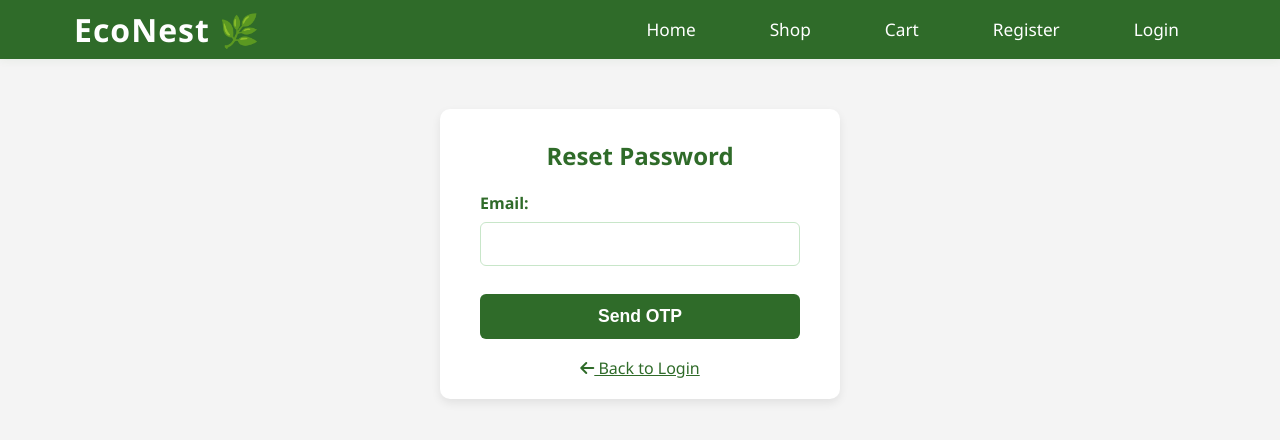
After one commit to SteveRonald/E-commerce-website, a PHP site: page /e-commerce/reset_password.php in a window 1280 px wide. The commit adds this page. Shown: the top 440 px of the page. Run offline with PHP 8.4, Linux system fonts and the light colour scheme; some libraries are stand-ins or nearby versions.

Commit message:
added reset password and send otp functionality

```diff
--- /dev/null
+++ b/modules/reset_password.php
@@ -0,0 +1,279 @@
+<?php
+session_start();
+$host = "localhost";
+$username = "root";
+$password = "";
+$database = "ecommerce";
+$conn = new mysqli($host, $username, $password, $database);
+
+if ($conn->connect_error) {
+    die("Connection failed: " . $conn->connect_error);
+}
+
+$msg = "";
+$success_reset = false;
+
+function generateOTP($length = 6) {
+    return str_pad(random_int(0, 999999), $length, '0', STR_PAD_LEFT);
+}
+
+require_once 'send_otp_mail.php';
+
+// Step 1: Send OTP
+if (isset($_POST["send_otp"])) {
+    $email = trim($_POST["email"]);
+    $check = $conn->prepare("SELECT * FROM users WHERE email = ?");
+    $check->bind_param("s", $email);
+    $check->execute();
+    $result = $check->get_result();
+
+    if ($result->num_rows > 0) {
+        $otp = generateOTP();
+        $expiry = date("Y-m-d H:i:s", time() + 300);
+        $update = $conn->prepare("UPDATE users SET otp_code = ?, otp_expiry = ? WHERE email = ?");
+        $update->bind_param("sss", $otp, $expiry, $email);
+        $update->execute();
+
+        if (sendOTPEmail($email, $otp)) {
+            $_SESSION["email"] = $email;
+            $msg = "OTP sent to your email.";
+        } else {
+            $msg = "❗ Failed to send OTP. Try again.";
+        }
+    } else {
+        $msg = "❗ Email not found.";
+    }
+}
+
+// Step 2: Reset Password
+if (isset($_POST["reset_password"])) {
+    $email = $_SESSION["email"] ?? "";
+    $otp = trim($_POST["otp"]);
+    $new_pass = $_POST["new_password"];
+    $hashed = password_hash($new_pass, PASSWORD_DEFAULT);
+
+    $query = $conn->prepare("SELECT otp_code, otp_expiry FROM users WHERE email = ?");
+    $query->bind_param("s", $email);
+    $query->execute();
+    $res = $query->get_result()->fetch_assoc();
+
+    if ($res) {
+        if ($res["otp_code"] === $otp && strtotime($res["otp_expiry"]) >= time()) {
+            $update = $conn->prepare("UPDATE users SET password_hash = ?, otp_code = NULL, otp_expiry = NULL WHERE email = ?");
+            $update->bind_param("ss", $hashed, $email);
+            $update->execute();
+
+            $msg = "Password reset successful. Redirecting to login page...";
+            $success_reset = true;
+
+            echo "<script>
+                setTimeout(function() {
+                    window.location.href = 'login.php';
+                }, 2500);
+            </script>";
+        } else {
+            $msg = "❗ Invalid or expired OTP.";
+        }
+    } else {
+        $msg = "❗ Email session expired.";
+    }
+}
+
+$conn->close();
+?>
+
+<!DOCTYPE html>
+<html>
+<head>
+    <meta charset="UTF-8">
+    <title>Reset Password | EcoNest</title>
+    <meta name="viewport" content="width=device-width, initial-scale=1.0">
+    <link rel="stylesheet" href="../css/style.css">
+    <link rel="stylesheet" href="https://cdnjs.cloudflare.com/ajax/libs/font-awesome/6.4.0/css/all.min.css">
+    <style>
+        body { background: #f4f4f4; margin:0; }
+        .navbar {
+            width: 100%;
+            background: #2f6b29;
+            padding: 0;
+            margin: 0 0 30px 0;
+            box-shadow: 0 2px 8px rgba(47,107,41,0.06);
+        }
+        .navbar-content {
+            max-width: 1200px;
+            margin: 0 auto;
+            display: flex;
+            align-items: center;
+            justify-content: space-between;
+            padding: 0 24px;
+        }
+        .navbar-logo {
+            font-size: 2em;
+            font-weight: bold;
+            color: #fff;
+            letter-spacing: 1px;
+            font-family: 'Segoe UI', Arial, sans-serif;
+            padding: 0 10px;
+        }
+        .navbar ul {
+            list-style: none;
+            margin: 0;
+            padding: 0;
+            display: flex;
+            align-items: center;
+        }
+        .navbar li {
+            margin: 0;
+        }
+        .navbar a {
+            display: block;
+            color: #fff;
+            text-decoration: none;
+            padding: 18px 22px;
+            font-weight: 500;
+            font-size: 1.08em;
+            border-radius: 4px;
+            transition: background 0.2s;
+        }
+        .navbar a:hover, .navbar .active {
+            color: #FFD700;
+        }
+        .auth-container {
+            max-width: 400px;
+            margin: 50px auto;
+            background: #fff;
+            border-radius: 10px;
+            box-shadow: 0 4px 10px rgba(0,0,0,0.08);
+            padding: 30px 40px 20px 40px;
+        }
+        .auth-container h2 {
+            color: #2f6b29;
+            margin-bottom: 20px;
+            text-align: center;
+        }
+        .auth-container label {
+            font-weight: 600;
+            color: #2f6b29;
+        }
+        .auth-container input[type="email"],
+        .auth-container input[type="password"],
+        .auth-container input[type="text"] {
+            width: 100%;
+            padding: 12px;
+            margin: 8px 0 18px 0;
+            border: 1px solid #c8e6c9;
+            border-radius: 6px;
+            font-size: 1rem;
+        }
+        .auth-container button {
+            width: 100%;
+            background: #2f6b29;
+            color: #fff;
+            border: none;
+            padding: 12px;
+            border-radius: 6px;
+            font-size: 1.1rem;
+            font-weight: bold;
+            cursor: pointer;
+            margin-top: 10px;
+            transition: background 0.3s;
+        }
+        .auth-container button:hover {
+            background: #5d8c56;
+        }
+        .auth-container .msg {
+            color: #27ae60;
+            background: #eafaf1;
+            border: 1px solid #27ae60;
+            border-radius: 5px;
+            padding: 10px;
+            margin-bottom: 15px;
+            text-align: center;
+            font-weight: 600;
+        }
+        .auth-container .error {
+            color: #e74c3c;
+            background: #fbeaea;
+            border: 1px solid #e74c3c;
+            border-radius: 5px;
+            padding: 10px;
+            margin-bottom: 15px;
+            text-align: center;
+            font-weight: 600;
+        }
+        .auth-container p {
+            text-align: center;
+            margin-top: 18px;
+        }
+        .auth-container a {
+            color: #2f6b29;
+            text-decoration: underline;
+        }
+        @media (max-width: 700px) {
+            .auth-container { max-width: 98vw; padding: 18px 5vw 10px 5vw; }
+            .navbar-content { flex-direction: column; align-items: flex-start; padding: 0 8px; }
+            .navbar-logo { font-size: 1.3em; padding: 10px 0 0 0; }
+            .navbar ul { width: 100%; }
+            .navbar a { padding: 14px 10px; font-size: 1em; }
+        }
+    </style>
+</head>
+<body>
+    <nav class="navbar">
+        <div class="navbar-content">
+            <span class="navbar-logo">EcoNest 🌿</span>
+            <ul>
+                <li><a href="../pages/index.html">Home</a></li>
+                <li><a href="../modules/shop_main.php">Shop</a></li>
+                <li><a href="../modules/cart.php">Cart</a></li>
+                <li><a href="../modules/register.php">Register</a></li>
+                <li><a href="../modules/login.php">Login</a></li>
+            </ul>
+        </div>
+    </nav>
+    <div class="auth-container">
+        <h2>Reset Password</h2>
+        <?php
+            // Destroy session only after showing the success message
+            if ($success_reset) {
+                session_unset();
+                session_destroy();
+            }
+        ?>
+        <!-- Step 1: Enter Email -->
+        <?php if (!$success_reset && !isset($_SESSION["email"])): ?>
+            <form method="POST" autocomplete="off">
+                <label>Email:</label>
+                <input type="email" name="email" required>
+                <button type="submit" name="send_otp">Send OTP</button>
+            </form>
+        <!-- Step 2: Enter OTP + New Password -->
+        <?php elseif (!$success_reset): ?>
+            <form method="POST" autocomplete="off">
+                <label>Enter OTP:</label>
+                <input type="text" name="otp" maxlength="6" required>
+
+                <label>New Password:</label>
+                <input type="password" name="new_password" required>
+
+                <button type="submit" name="reset_password">Reset Password</button>
+            </form>
+        <?php endif; ?>
+
+        <?php if ($msg): ?>
+            <div id="msgBox" class="<?= strpos($msg, '❗') !== false ? 'error' : 'msg' ?>"><?= htmlspecialchars($msg) ?></div>
+            <script>
+                setTimeout(function() {
+                    var box = document.getElementById('msgBox');
+                    if (box) box.style.display = 'none';
+                }, 3500); // 3.5 seconds
+            </script>
+        <?php endif; ?>
+
+        <p>
+            <a href="login.php"><i class="fa fa-arrow-left"></i> Back to Login</a>
+        </p>
+    </div>
+
+</body>
+</html>
--- /dev/null
+++ b/modules/send_otp_mail.php
@@ -0,0 +1,47 @@
+<?php
+use PHPMailer\PHPMailer\PHPMailer;
+use PHPMailer\PHPMailer\Exception;
+
+require '../phpmailer-master/src/PHPMailer.php';
+require '../phpmailer-master/src/SMTP.php';
+require '../phpmailer-master/src/Exception.php';
+
+function sendOTPEmail($toEmail, $otp) {
+    $mail = new PHPMailer(true);
+
+    try {
+        // Server settings
+        $mail->isSMTP();
+        $mail->Host       = 'smtp.gmail.com';
+        $mail->SMTPAuth   = true;
+        $mail->Username   = 'okothroni863@gmail.com';        // your Gmail address
+        $mail->Password   = 'lmag tcnr iyki avzx';           // your Gmail App Password (do not share)
+        $mail->SMTPSecure = 'tls';
+        $mail->Port       = 587;
+
+        // Recipients
+        $mail->setFrom('okothroni863@gmail.com', 'EcoNest Support - Do Not Reply');
+        $mail->addAddress($toEmail);
+
+        // This tells users not to reply, but it's not a technical block.
+        // Use the correct header below instead of 'Reply-TO'
+        $mail->addReplyTo('no-reply@example.com', 'No Reply');
+
+        // Content
+        $mail->isHTML(true);
+        $mail->Subject = 'Your OTP Code for Password Reset';
+        $mail->Body    = "
+            <h3>Dear User,</h3>
+            <p>Your OTP is: <strong>$otp</strong></p>
+            <p>This OTP will expire in 5 minutes.</p>
+            <br>
+            <p style='color:gray; font-size:12px;'>This is an automated email from EcoNest. Please do not reply to this email.</p>
+        ";
+
+        $mail->send();
+        return true;
+    } catch (Exception $e) {
+        error_log("Mailer Error: {$mail->ErrorInfo}");
+        return false;
+    }
+}
--- a/pages/about.html
+++ b/pages/about.html
@@ -26,6 +26,10 @@
       text-decoration: none;
       font-weight: 500;
     }
+
+        nav a:hover, nav .active {
+          color: #FFD700;
+        }
 
     .about-hero {
       background-image: url('../images/about-bg.jpg');
--- a/pages/contact.html
+++ b/pages/contact.html
@@ -163,6 +163,10 @@
       font-size: 1.05em;
       margin-top: 8px;
     }
+
+        nav a:hover, nav .active {
+            color: #FFD700;
+        }
   </style>
 </head>
 <body>
```
Also changed, not shown: modules/login.php (+32 -1 lines), modules/register.php (+27 -16 lines), modules/site_search.php (added, +77 -0 lines), pages/index.html (+43 -19 lines).
